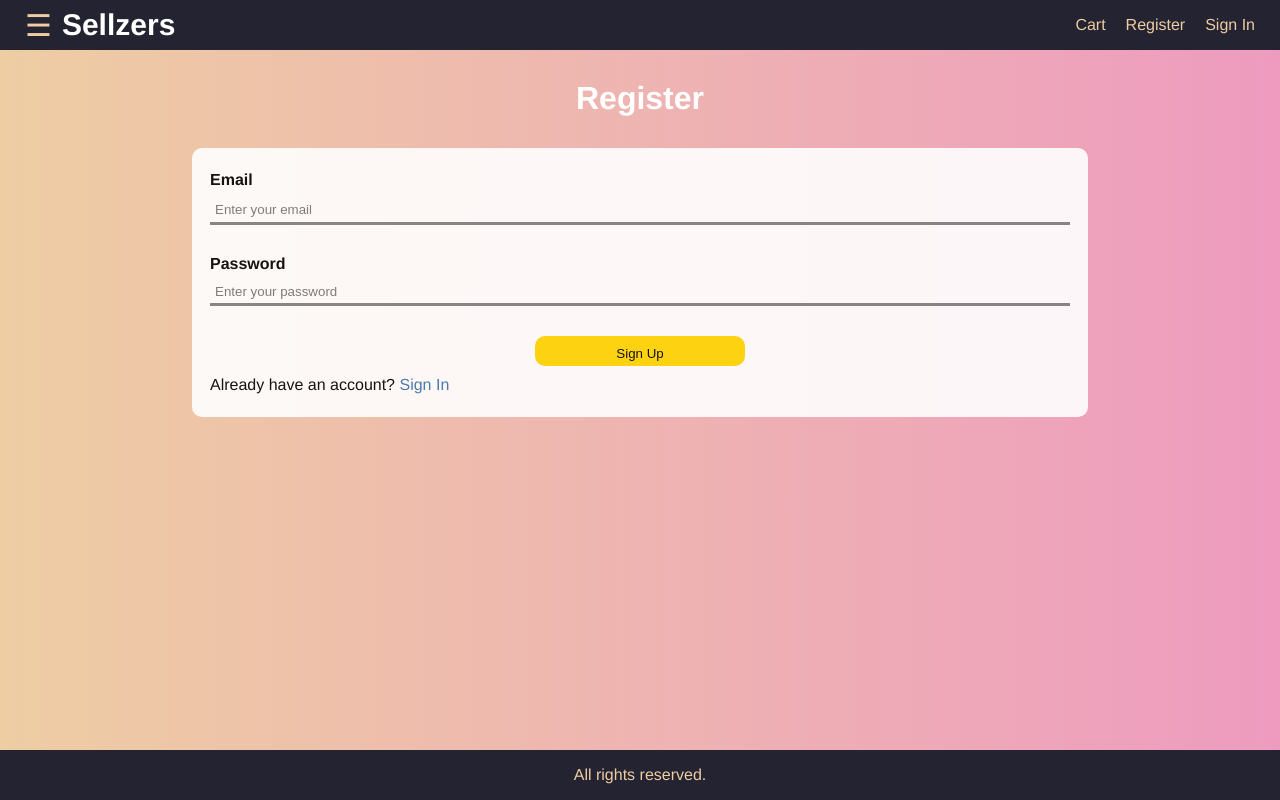
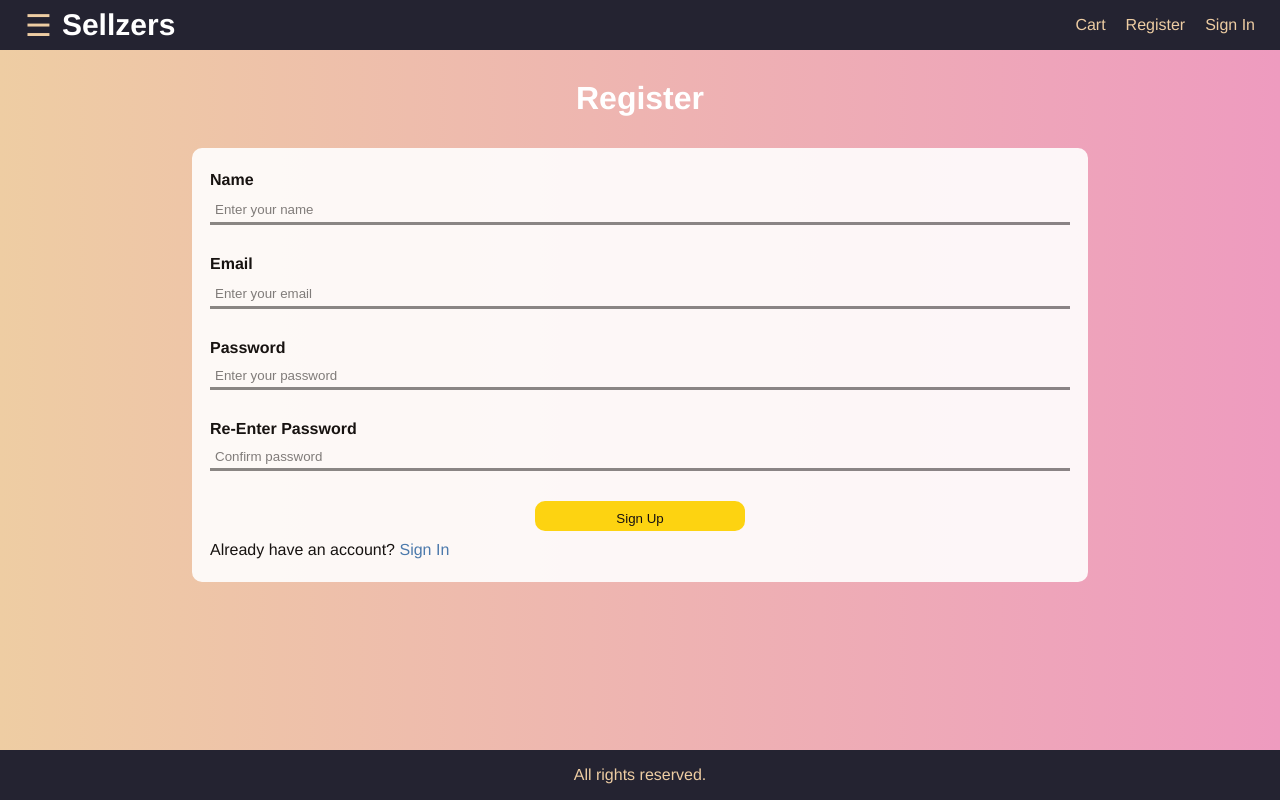
Before and after one commit to hudaabbas/sellzer_ecommerce_microservice, a React (Create React App) app in the folder webapp/: page /register in a window 1280 px wide. Built offline with nearby package versions, Linux system fonts and the light colour scheme.

Commit message:
Update RegisterScreen.js

```diff
--- a/webapp/src/Screens/RegisterScreen.js
+++ b/webapp/src/Screens/RegisterScreen.js
@@ -103,6 +103,13 @@ render() {
       <div className="heading">Register</div>
       <div className="form">
         <Form method="post" name="userRegistrationForm" onSubmit= {this.submituserRegistrationForm} >
+        <FormGroup>
+            <div className="input-container">
+              <Label for="exampleName">Name</Label>
+              <Input type="name" name="name" id="exampleEmail" placeholder="Enter your name" />
+              <div className="errorMsg">{this.state.errors.name}</div>
+            </div>
+          </FormGroup>
           <FormGroup>
             <div className="input-container">
               <Label for="exampleEmail">Email</Label>
@@ -114,6 +121,13 @@ render() {
             <div className="input-container">
             <Label for="examplePassword">Password</Label>
             <Input type="password" name="password" id="examplePassword" value={this.state.password} onChange={this.handleChangePassword} placeholder="Enter your password" />
+            <div className="errorMsg">{this.state.errors.password}</div>
+            </div>
+          </FormGroup>
+          <FormGroup>
+            <div className="input-container">
+            <Label for="rePassword">Re-Enter Password</Label>
+            <Input type="password" name="rePassword" id="rePassword" placeholder="Confirm password" />
             <div className="errorMsg">{this.state.errors.password}</div>
             </div>
           </FormGroup>
```
